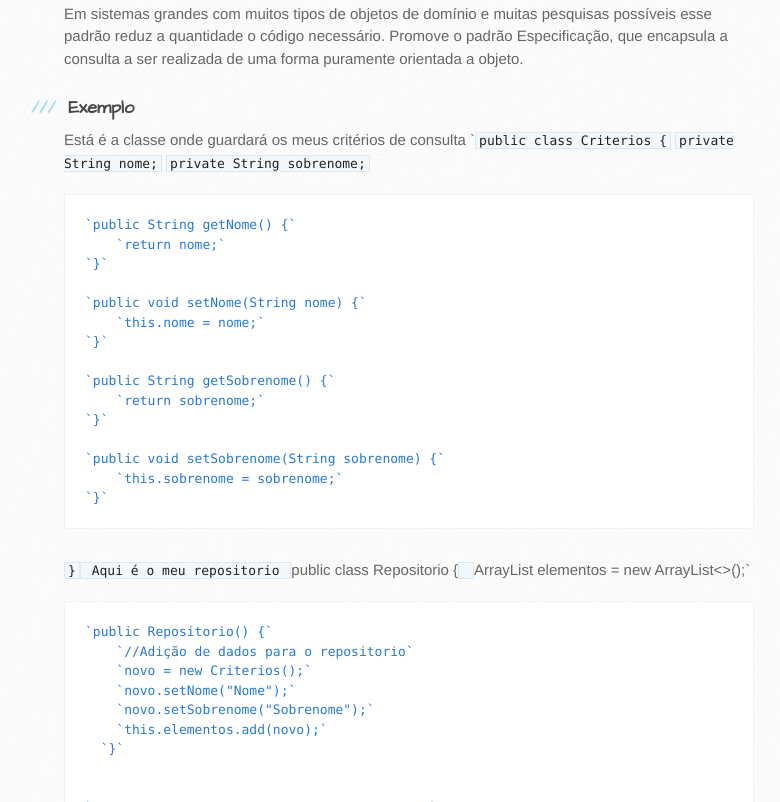
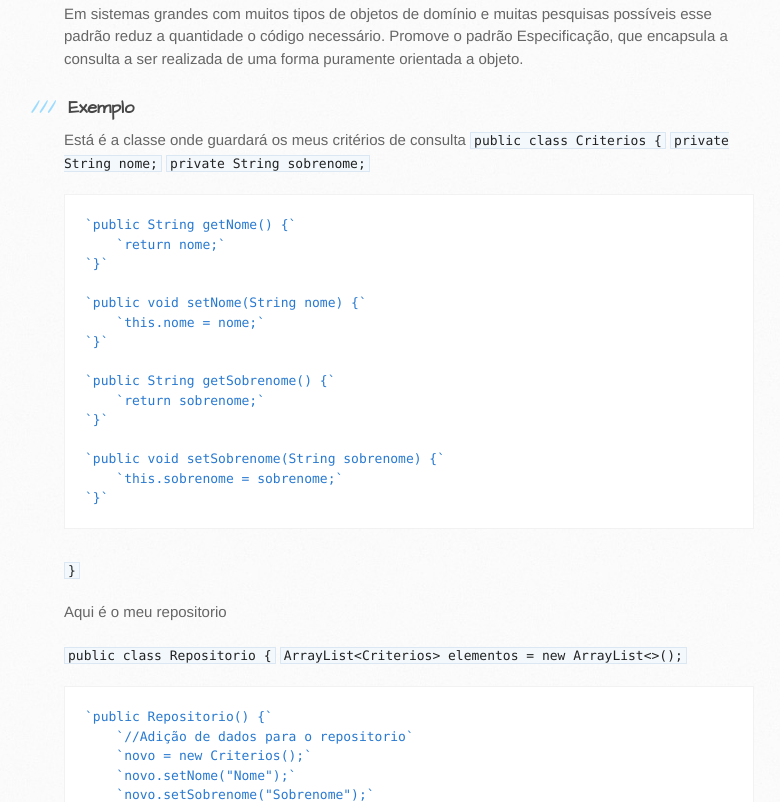
Before and after one commit to isolino-ferreira/LES, a plain HTML site: page index.html in a window 1280 px wide. Shown: the part 2578-3380 px from the top of the page, without its empty margins (106-886 px from the left). Drawn offline with Linux system fonts and the light colour scheme.

```diff
--- a/index.html
+++ b/index.html
@@ -125,7 +125,7 @@ O código de um repositório se parece com uma coleção de objetos do domínio
 </h3>
 
 <p>Está é a classe onde guardará os meus critérios de consulta
-`<code>public class Criterios {</code>
+<code>public class Criterios {</code>
     <code>private String nome;</code>
     <code>private String sobrenome;</code></p>
 
@@ -146,10 +146,12 @@ O código de um repositório se parece com uma coleção de objetos do domínio
 `}`
 </code></pre>
 
-<p><code>}</code><code>
-Aqui é o meu repositorio
-</code>public class Repositorio {<code>
-</code>ArrayList elementos = new ArrayList&lt;&gt;();`</p>
+<p><code>}</code></p>
+
+<p>Aqui é o meu repositorio</p>
+
+<p><code>public class Repositorio {</code>
+    <code>ArrayList&lt;Criterios&gt; elementos = new ArrayList&lt;&gt;();</code></p>
 
 <pre><code>`public Repositorio() {`
     `//Adição de dados para o repositorio`
@@ -195,8 +197,9 @@ Aqui é o meu repositorio
 
 <p><code>}</code></p>
 
-<p>Aqui no main é onde acontece a chamada das consultas
-<code>public static void main(String[] args) {</code></p>
+<p>Aqui no main é onde acontece a chamada das consultas</p>
+
+<p><code>public static void main(String[] args) {</code></p>
 
 <pre><code>    `Repositorio meuRepositorio = new Repositorio();`
     `Criterios meusCriterios1 = new Criterios();`
```
Also changed, not shown: params.json (+1 -1 lines).
